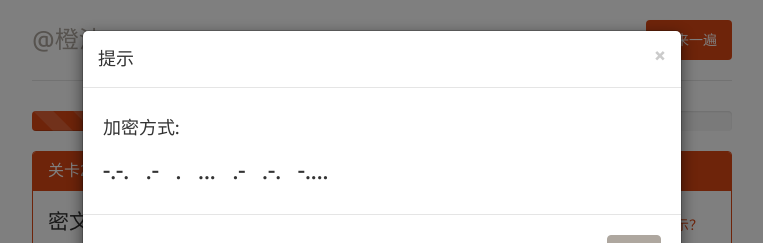
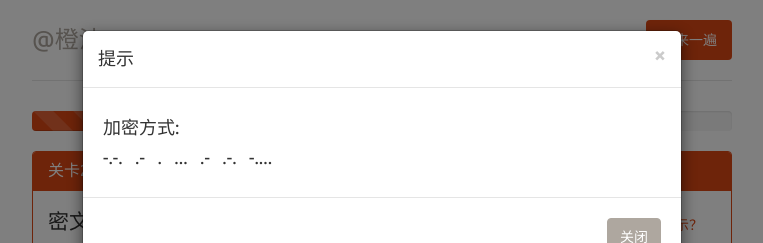
Before and after one commit to MofeLee/Xia-Le-Xia-Tian-Lan-Le-Hai, a plain HTML site: page index.html at #!/2 in a window 1280 px wide. Both pictures are taken after a click on the button "给个提示？". Shown: the top 243 px of the page, without its empty margins (258-1021 px from the left). Drawn offline with nearby package versions, Linux system fonts and the light colour scheme; some packages are replaced by stand-ins of ours; a script that the page names is missing.

Commit message:
1.0.6 release

```diff
--- a/task2.html
+++ b/task2.html
@@ -54,7 +54,7 @@
       </div>
       <div class="modal-body">
         <h4>加密方式:</h4>
-        <h3>-.-. &nbsp; .- &nbsp; . &nbsp; ... &nbsp; .- &nbsp; .-. &nbsp; -....</h3>
+        <h4>-.-. &nbsp; .- &nbsp; . &nbsp; ... &nbsp; .- &nbsp; .-. &nbsp; -....</h4>
       </div>
       <div class="modal-footer">
         <button class="btn btn-default" data-dismiss="modal" type="button">关闭</button>
```
